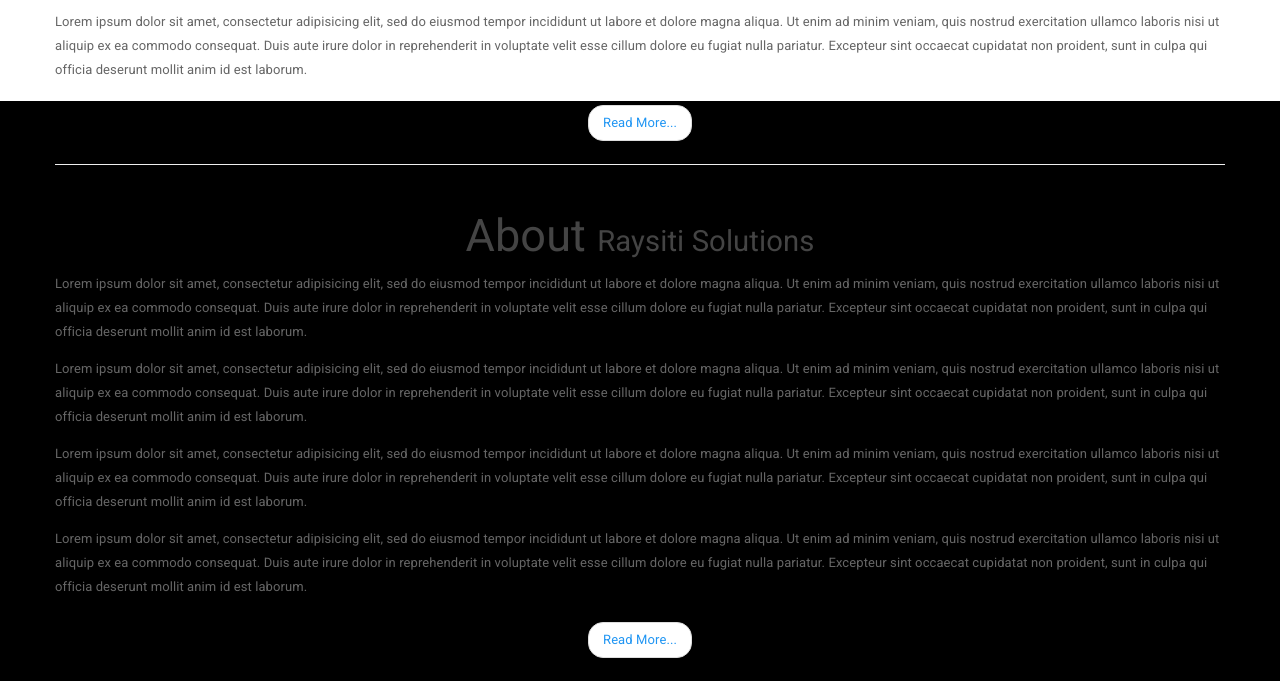
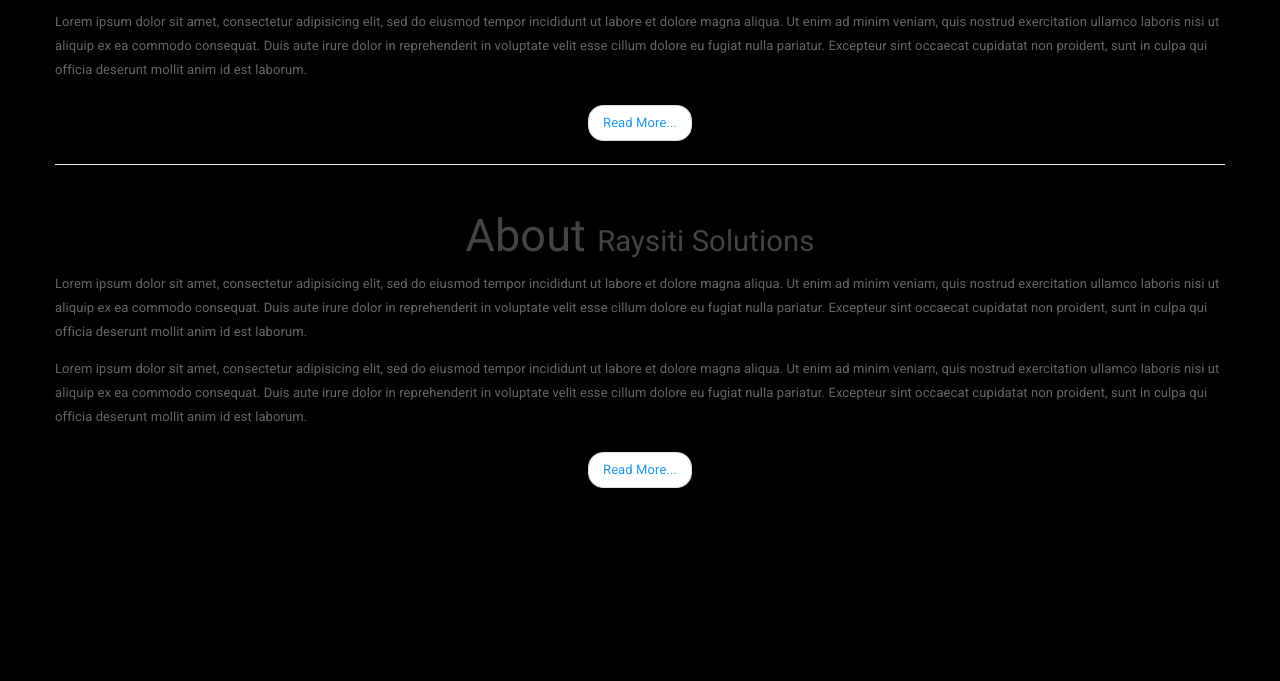
Before and after one commit to avj2352/RaysitiReallyFinal, a plain HTML site: page index.html in a window 1280 px wide. Shown: the part 826-1507 px from the top of the page. After the commit the page ends 1337 px from the top, so only its background shows below. Drawn offline with Linux system fonts and the light colour scheme; a script that the page names is missing.

Commit message:
Added content again

```diff
--- a/index.html
+++ b/index.html
@@ -78,20 +78,16 @@
         <li><a href="#">Read More...</a></li>
       </ul>
       <hr>
-    </div>
-    <!-- end:home -->
+    </div><!-- end:home -->
     <!-- aboutUs -->
     <div class="row" id="aboutUs" ng-controller="mainController">
       <h2>About <small>Raysiti Solutions</small></h2>
       <p> Lorem ipsum dolor sit amet, consectetur adipisicing elit, sed do eiusmod tempor incididunt ut labore et dolore magna aliqua. Ut enim ad minim veniam, quis nostrud exercitation ullamco laboris nisi ut aliquip ex ea commodo consequat. Duis aute irure dolor in reprehenderit in voluptate velit esse cillum dolore eu fugiat nulla pariatur. Excepteur sint occaecat cupidatat non proident, sunt in culpa qui officia deserunt mollit anim id est laborum. </p>
       <p> Lorem ipsum dolor sit amet, consectetur adipisicing elit, sed do eiusmod tempor incididunt ut labore et dolore magna aliqua. Ut enim ad minim veniam, quis nostrud exercitation ullamco laboris nisi ut aliquip ex ea commodo consequat. Duis aute irure dolor in reprehenderit in voluptate velit esse cillum dolore eu fugiat nulla pariatur. Excepteur sint occaecat cupidatat non proident, sunt in culpa qui officia deserunt mollit anim id est laborum. </p>
-      <p> Lorem ipsum dolor sit amet, consectetur adipisicing elit, sed do eiusmod tempor incididunt ut labore et dolore magna aliqua. Ut enim ad minim veniam, quis nostrud exercitation ullamco laboris nisi ut aliquip ex ea commodo consequat. Duis aute irure dolor in reprehenderit in voluptate velit esse cillum dolore eu fugiat nulla pariatur. Excepteur sint occaecat cupidatat non proident, sunt in culpa qui officia deserunt mollit anim id est laborum. </p>
-      <p> Lorem ipsum dolor sit amet, consectetur adipisicing elit, sed do eiusmod tempor incididunt ut labore et dolore magna aliqua. Ut enim ad minim veniam, quis nostrud exercitation ullamco laboris nisi ut aliquip ex ea commodo consequat. Duis aute irure dolor in reprehenderit in voluptate velit esse cillum dolore eu fugiat nulla pariatur. Excepteur sint occaecat cupidatat non proident, sunt in culpa qui officia deserunt mollit anim id est laborum. </p>
       <ul class="pager">
         <li><a href="#">Read More...</a></li>
       </ul>
-    </div>
-    <!-- end:aboutUs -->
+    </div><!-- end:aboutUs -->
   </div>
 
   <script type="text/javascript" src="scripts/lib/jquery-1.11.2.min.js"></script>
```
